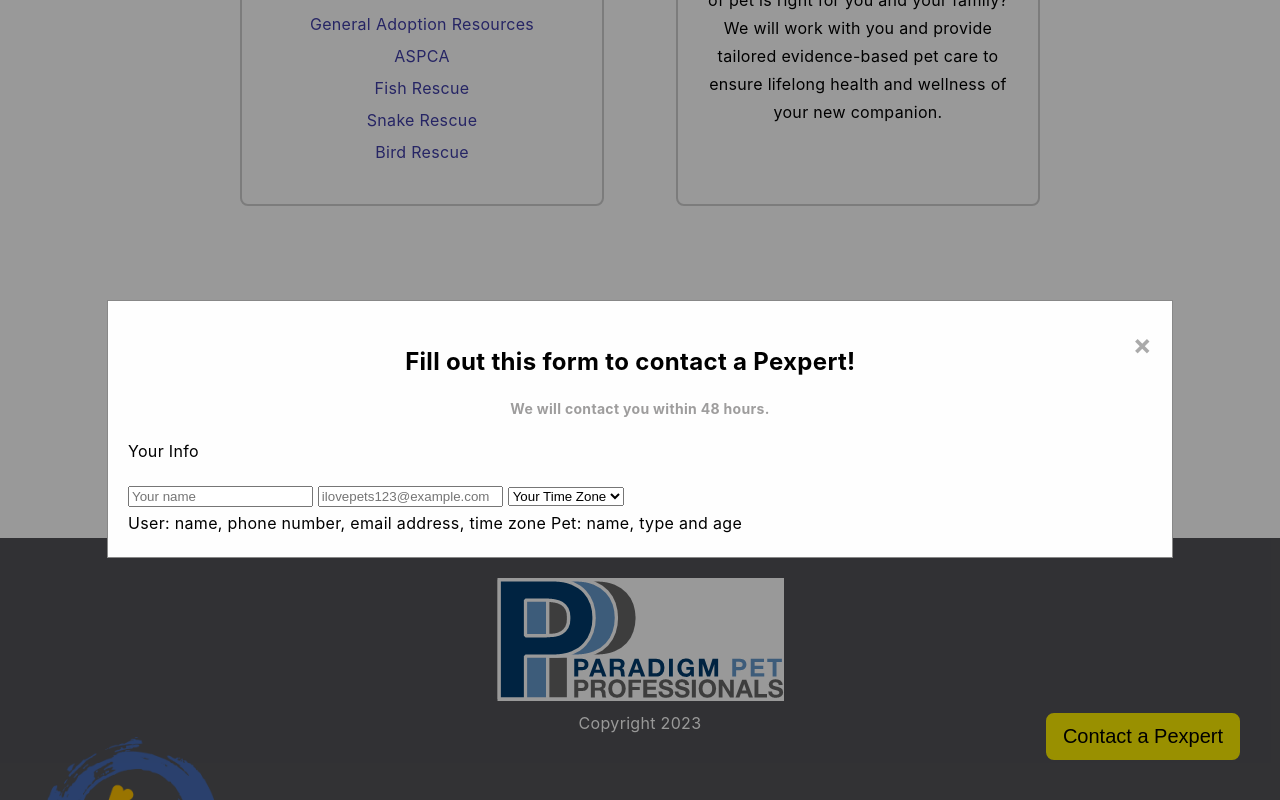
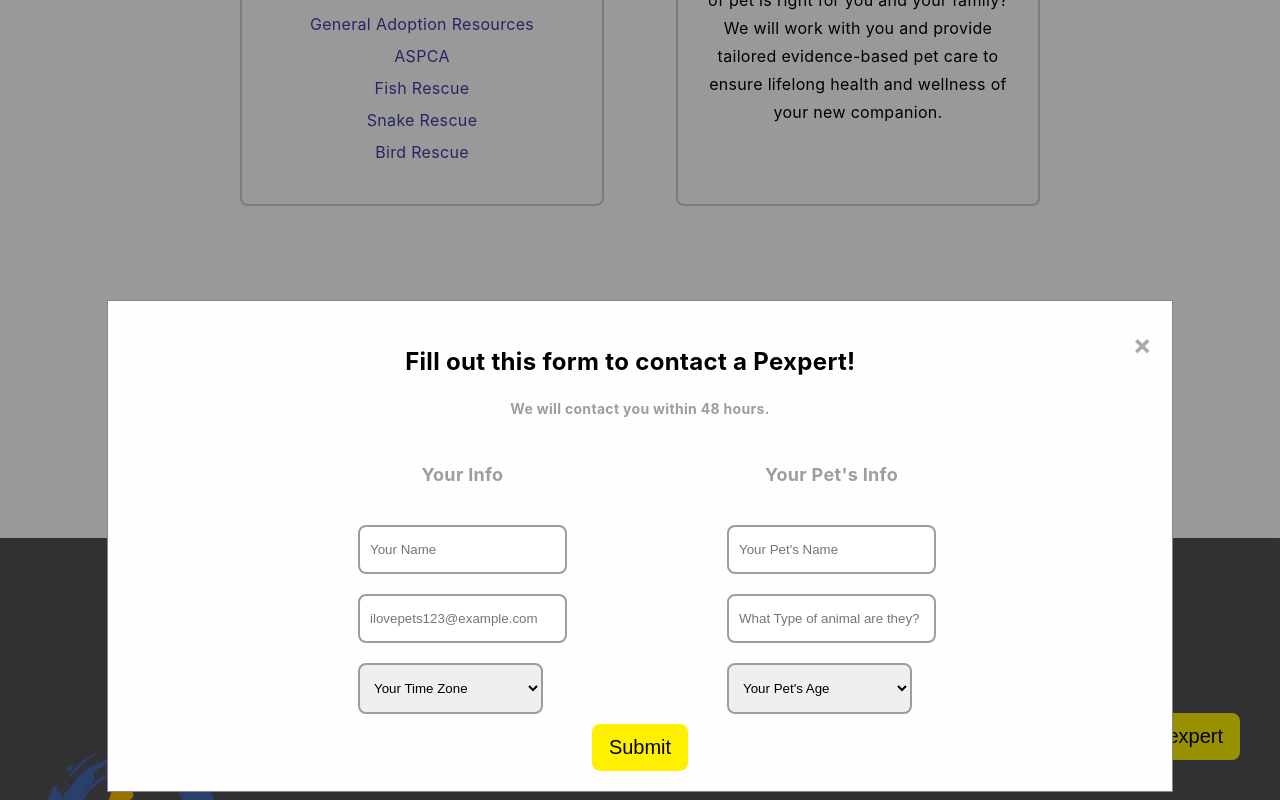
Before and after one commit to davsav16/PPP, a plain HTML site: page index.html in a window 1280 px wide. Both pictures are taken after a click on the element "contact form". Shown: the part 1498-2298 px from the top of the page. Drawn offline with Linux system fonts and the light colour scheme.

Commit message:
finished styling for the home page

```diff
--- a/index.html
+++ b/index.html
@@ -35,7 +35,7 @@
             <div class="slider">
                 <div class="slide" data-background="https://placedog.net/500" data-href="dog"></div>
                 <p class="caption caption-0">
-                    A man's best friend
+                    Man's best friend
                     <br><small>Man and dog have grown togeather over thousands of years. Learn more about how you can continue to take care of your best friend.</small>
                 </p>
 
@@ -124,12 +124,14 @@
         <h2 class="modalHeadingh2">Fill out this form to contact a Pexpert!</h2>
         <h3 class="modalHeadingh3">We will contact you within 48 hours.</h3>
         <form>
-            <div class="userInfo">
-                <p>Your Info</p>
-                <input type="text" placeholder="Your name" />
-                <input type="email" placeholder="ilovepets123@example.com" />
-                <select>
-                    <option value="Your Time Zone">Your Time Zone</option>
+            <div class="form-content">
+                <div class="formInfo">
+                    <h4>Your Info</h4>
+                    <div class="form-options">
+                        <input class="form-input" type="text" placeholder="Your Name" />
+                        <input class="form-input" type="email" placeholder="ilovepets123@example.com" />
+                        <select class="form-input">
+                            <option class="optionValue" value="Your Time Zone">Your Time Zone</option>
                             <option value="EST">EST</option>
                             <option value="CST">CST</option>
                             <option value="MST">MST</option>
@@ -137,11 +139,29 @@
                             <option value="HAST">HAST</option>
                         </select>
                     </div>
+                </div>
+                <div class="formInfo">
+                    <h4>Your Pet's Info</h4>
+                    <div class="form-options">
+                        <input class="form-input" type="text" placeholder="Your Pet's Name" />
+                        <input class="form-input" type="text" placeholder="What Type of animal are they?" />
+                        <select class="form-input">
+                            <option class="optionValue" value="Your Pet's Age">Your Pet's Age</option>
+                            <option value="> 1 month"> > 1 month</option>
+                            <option value="> 6 months"> > 6 months</option>
+                            <option value="> 1 year"> > 1 year</option>
+                            <option value="1 to 2 years">1 to 2 years</option>
+                            <option value="2 to 5 years">2 to 5 years</option>
+                            <option value="5 to 7 years">5 to 7 years</option>
+                            <option value="+7 years">+7 years</option>
+                        </select>
+                    </div>
+                </div>
+            </div>
+            <div class="form-button">
+                <button type="submit">Submit</button>
+            </div>
         </form>
-        User:
-        name, phone number, email address, time zone
-        Pet:
-        name, type and age
     </div>
 
     </div>
--- a/mainstyles.css
+++ b/mainstyles.css
@@ -283,6 +283,65 @@ footer {
     width: 80%;
 }
 
+.form-content {
+    display: flex;
+    justify-content: space-between;
+    margin: 0 150px;
+}
+
+.form-content h4 {
+    text-align: center;
+    font-size: 18px;
+    color: rgb(158, 157, 157);
+}
+
+.formInfo {
+    padding: 0 80px;
+}
+
+.form-button {
+    display: flex;
+    justify-content: space-around;
+}
+
+.form-button button {
+    background: rgb(255, 240, 0);
+    padding: 10px 15px;
+    border: 2px solid rgb(255, 240, 0);
+    font-size: 20px;
+    transition: opacity 0.15s;
+    border-radius: 8px;
+}
+
+.form-button button:hover {
+    cursor: pointer;
+    opacity: 0.8;
+    box-shadow: 2px 2px 2px 2px rgb(158, 157, 157, 0.5);
+}
+
+.form-options {
+    display: flex;
+    flex-direction: column;
+}
+
+.optionValue {
+    color: rgb(158, 157, 157);
+}
+
+.form-input {
+    margin: 10px 0;
+    width: 185px;
+    padding: 15px 10px;
+    border: 2px solid rgb(158, 157, 157);
+    border-radius: 8px;
+    transition: opacity 0.15s;
+    ;
+}
+
+.form-input:hover {
+    opacity: .8;
+    box-shadow: 2px 2px 2px 2px rgb(158, 157, 157, 0.5);
+}
 /* The Close Button */
 .close {
     color: #aaaaaa;
```
Lines whose indentation alone changed are shown as unchanged.
